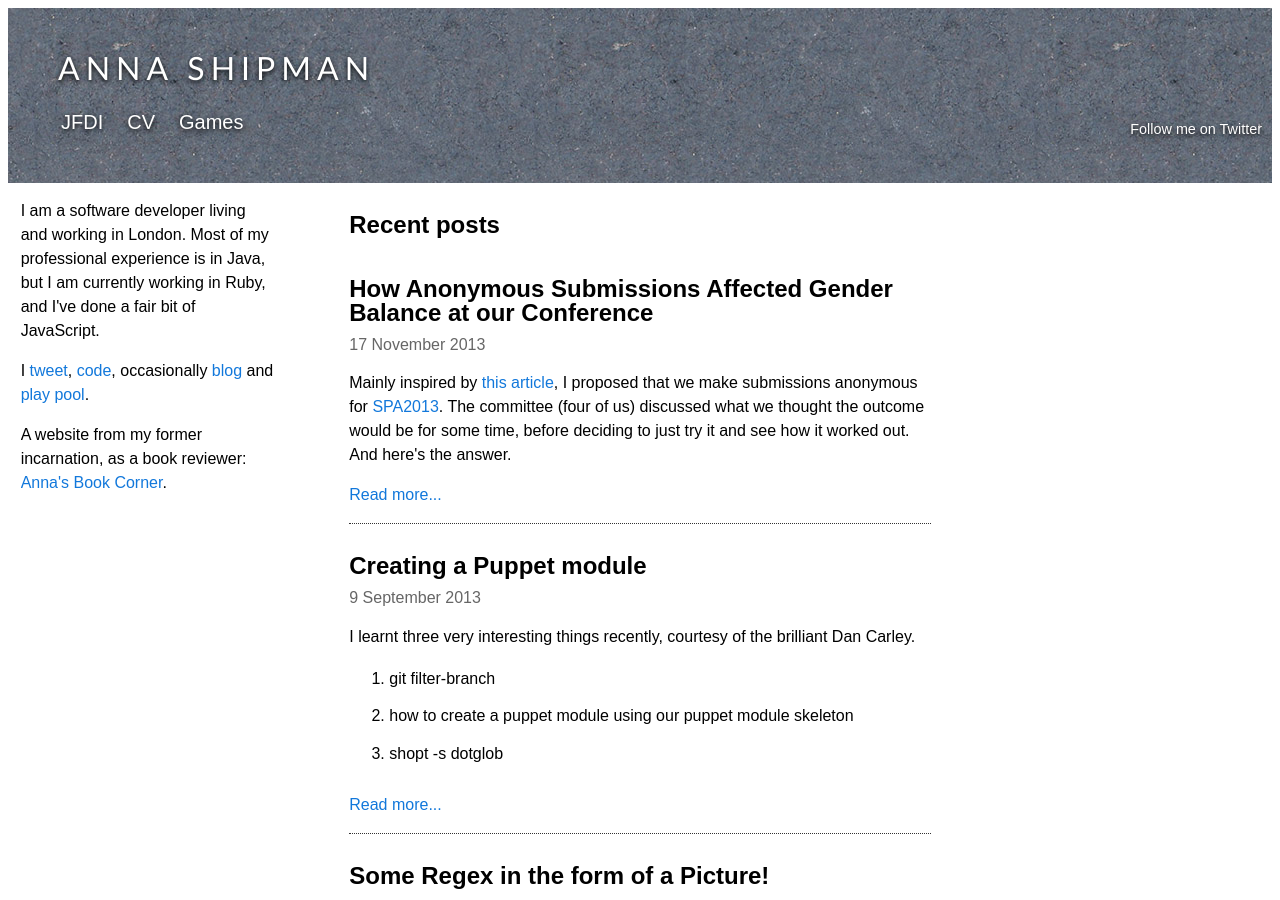
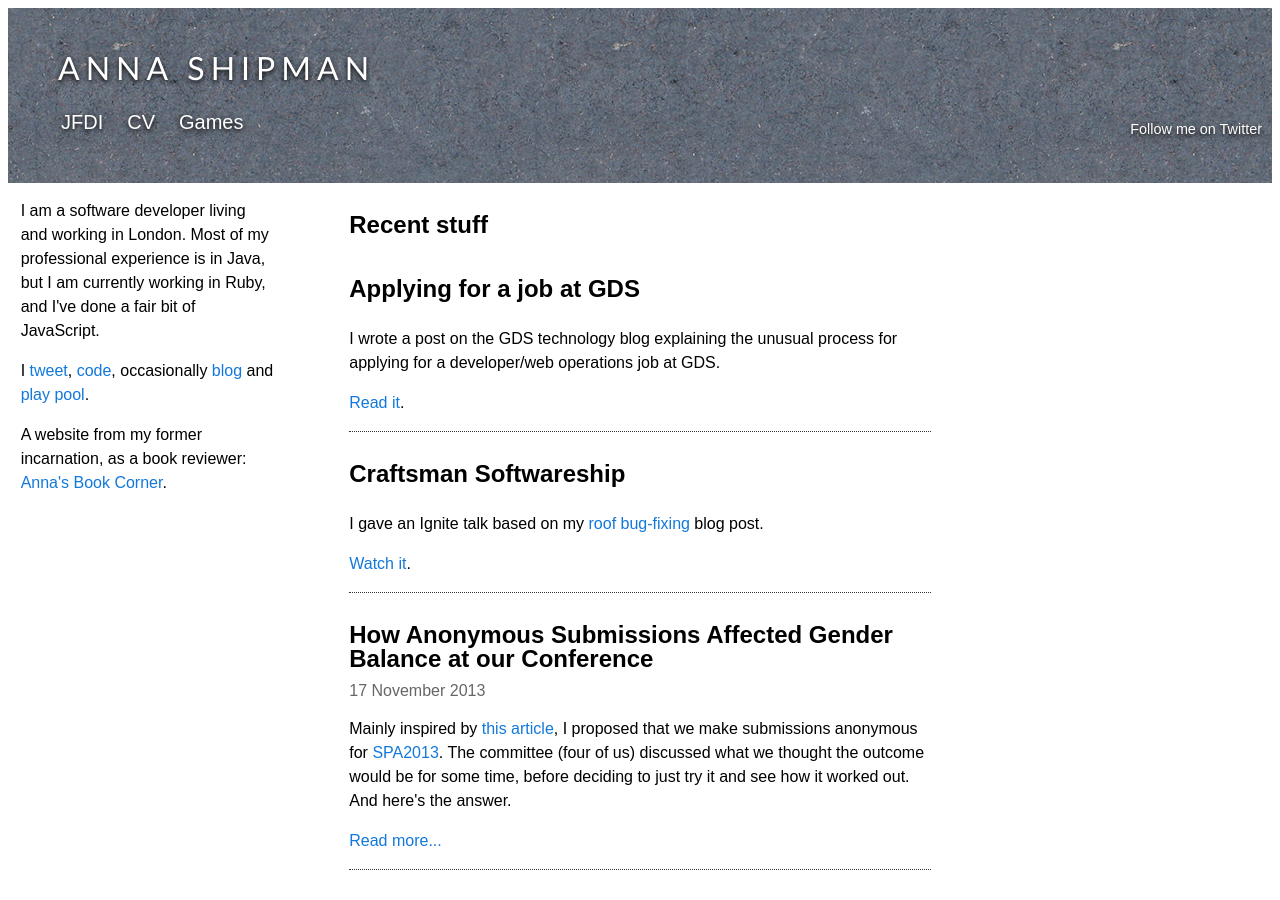
Before and after one commit to annashipman/annashipman.github.io, a Jekyll site: the page index.html, which Jekyll copies as it is, in a window 1280 px wide and 900 px high. Built offline with Jekyll 4.4.1, drawn with Linux system fonts in a browser that asks for light colours.

Commit message:
Make recent posts recent stuff
And add some recent stuff.

```diff
--- a/index.html
+++ b/index.html
@@ -26,7 +26,16 @@
         <div class="colleft">
             <div class="col1">
                 <!-- Column 1 start -->
-<div><h1>Recent posts</h1></div>
+<div><h1>Recent stuff</h1></div>
+<div class="blog-post">
+<h1><a href="https://gdstechnology.blog.gov.uk/2013/12/24/applying-for-a-job-at-gds/" target="_blank">Applying for a job at GDS</a></h1>
+<p>I wrote a post on the GDS technology blog explaining the unusual process for applying for a developer/web operations job at GDS.</p>
+<p><a href="https://gdstechnology.blog.gov.uk/2013/12/24/applying-for-a-job-at-gds/" target="_blank">Read it</a>.</p>
+</div>
+<div class="blog-post">
+<h1><a href="http://www.youtube.com/watch?v=Q1qWzz6liK0" target="_blank">Craftsman Softwareship</a></h1>
+<p>I gave an Ignite talk based on my <a href="/jfdi/roof-bug-fixing.html">roof bug-fixing</a> blog post.</p><p><a href="http://www.youtube.com/watch?v=Q1qWzz6liK0" target="_blank">Watch it</a>.</p>
+</div>
 <div class="blog-post">
   <h1><a href="/jfdi/how-anonymity-affected-gender-balance.html">How Anonymous Submissions Affected Gender Balance at our Conference</a></h1>
 <date>17 November 2013</date>
```
